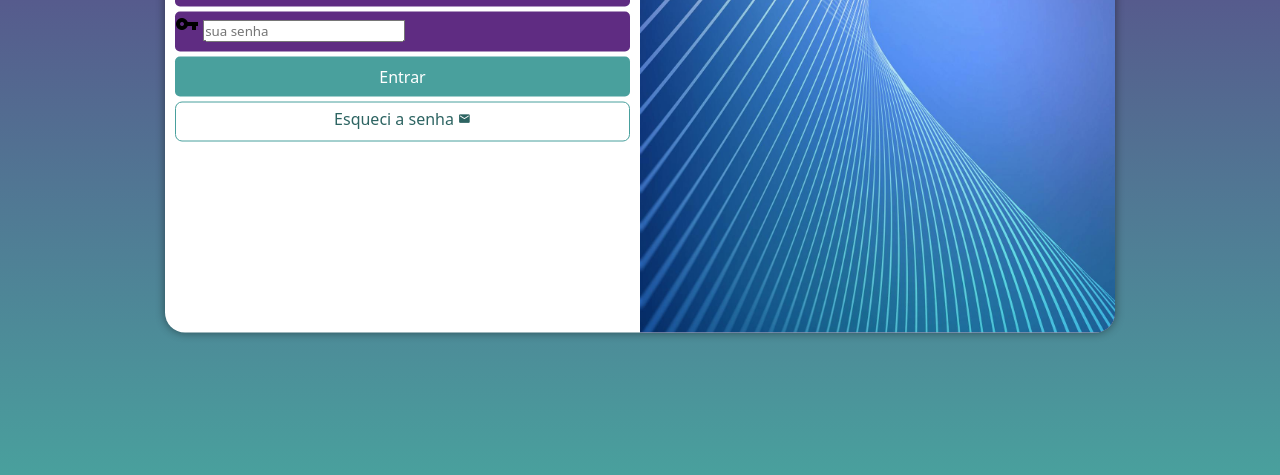
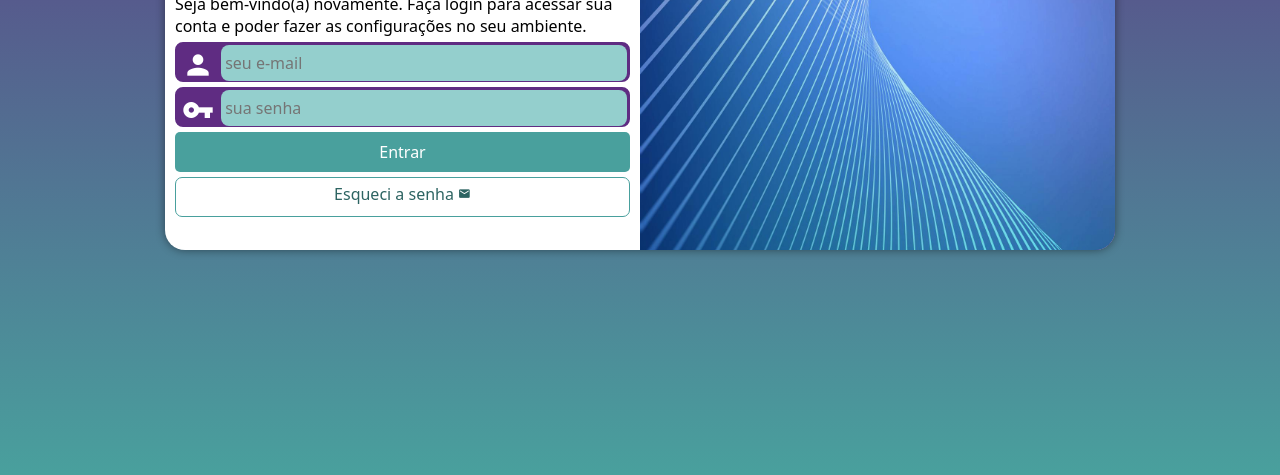
Before and after one commit to adriansantos0225/projeto-login, a plain HTML site: page index.html in a window 1280 px wide. Shown: the part 325-800 px from the top of the page. Drawn offline with Linux system fonts and the light colour scheme.

Commit message:
bug fixed

```diff
--- a/estilos/media-query.css
+++ b/estilos/media-query.css
@@ -8,6 +8,7 @@
 
     section#login {
         width: 80vw;
+        height: 280px;
     }
 
     section#login > div#imagem {
@@ -31,6 +32,7 @@
 
     section#login {
         width: 950px;
+        height: 350px;
     }
 
     section#login > div#imagem {
@@ -46,10 +48,11 @@
     }
 
     div#formulario > p {
-        font-size: 1.2em;
+        font-size: 1em;
     }
 
     div#formulario > h1 {
         font-size: 2em;
+        margin: 20px 0px;
     }
 }
--- a/estilos/style.css
+++ b/estilos/style.css
@@ -29,7 +29,6 @@
         position: absolute;
         top: 50%;
         left: 50%;
-        transform: translate(-50%, -50%);
         overflow: hidden;
         background-color: white;
         width: 250px;
@@ -37,6 +36,7 @@
         border-radius: 20px;
         box-shadow: 0px 0px 10px rgba(0, 0, 0, 0.450);
 
+        transform: translate(-50%, -50%);
         transition: width .3, height .3s;
         transition-timing-function: ease;
     }
@@ -66,14 +66,37 @@
     div.campo {
         display: block;
         background-color: #5f2c82;
+        border: 2px solid #5f2c82;
         width: 100%;
         height: 40px;
-        border-radius: 5px;
+        border-radius: 8px;
         margin: 5px 0px;
     }
 
     div.campo > label {
         display: none;
+    }
+
+    div.campo > i {
+        color: white;
+        font-size: 2em;
+        width: 40px;
+        padding: 5px;
+    }
+
+    div.campo > input {
+        background-color: #94cfcd;
+        font-size: 1em;
+        width: calc(100% - 45px);
+        height: 100%;
+        border: 0px;
+        border-radius: 8px;
+        padding: 4px;
+        transform: translateY(-12px);
+    }
+
+    div.campo > input:focus-within {
+        background-color: white;
     }
 
     form > input[type=submit] {
```
